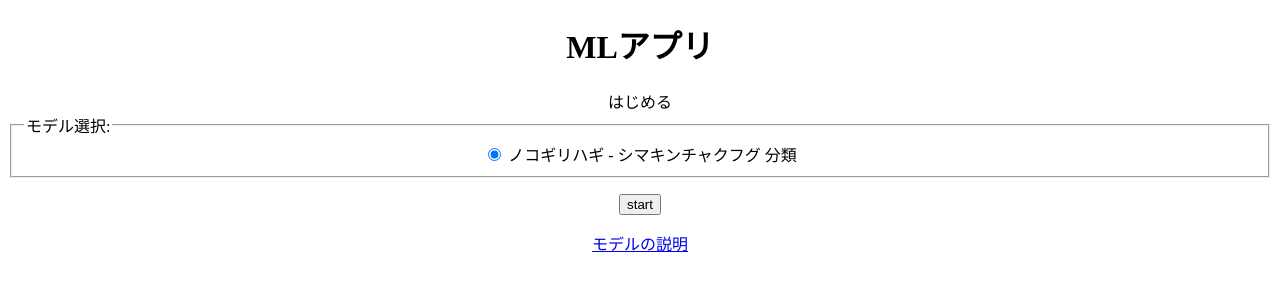
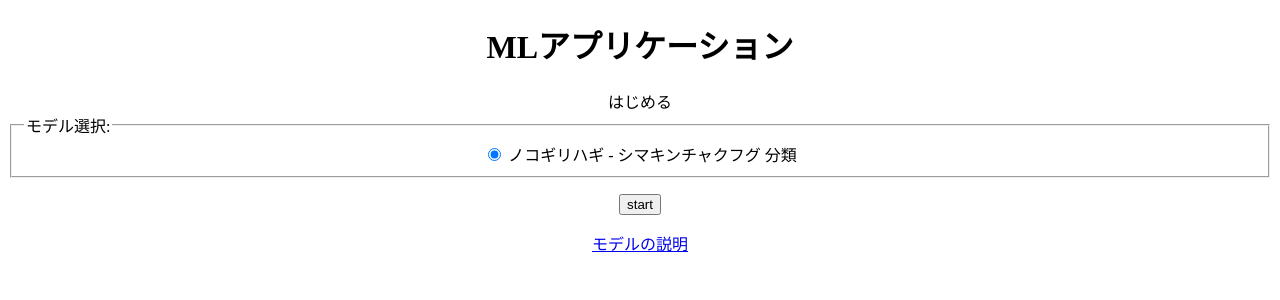
Before and after one commit to masanobu-gido/ml_predict_app, a Flask app: page / in a window 1280 px wide. Shown: the top 300 px of the page. Run offline with Flask 2, Linux system fonts and the light colour scheme.

Commit message:
change h1

```diff
--- a/templates/start.html
+++ b/templates/start.html
@@ -6,7 +6,7 @@
     </head>
     <body>
     <div align="center">
-        <h1>MLアプリ</h1>
+        <h1>MLアプリケーション</h1>
 
         <p1>はじめる</p1>
         <form method="POST">
```
